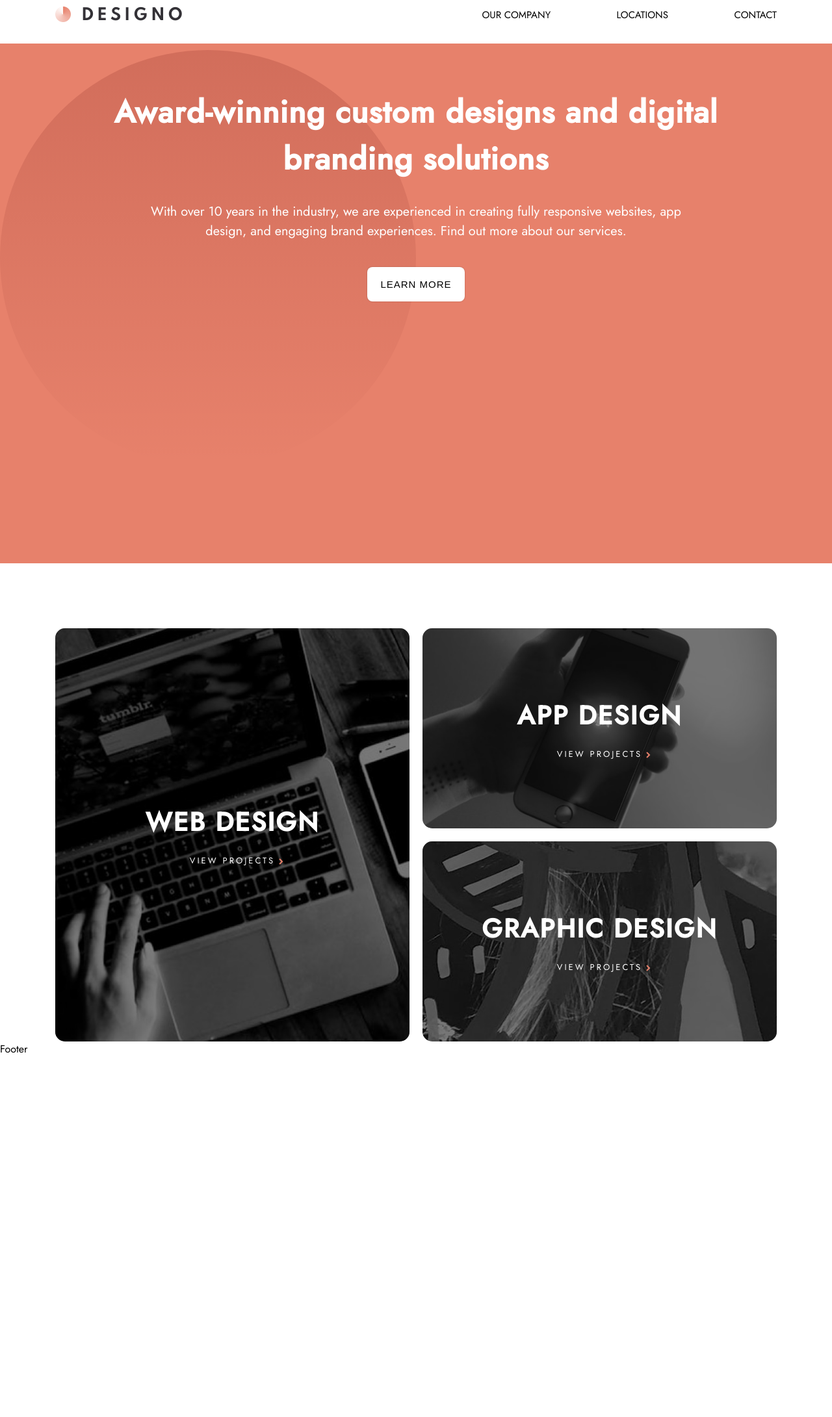
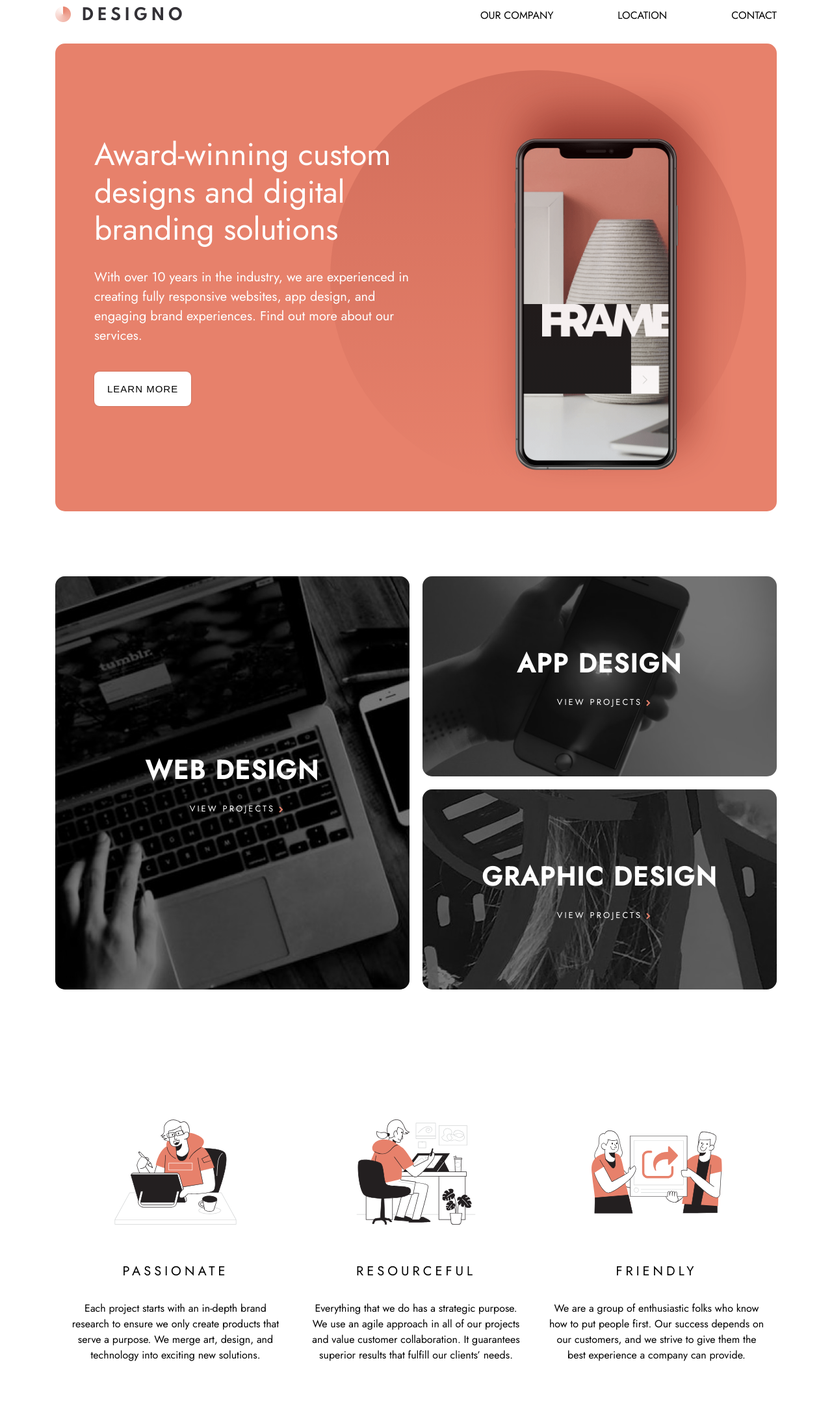
Before and after one commit to godwinopara/designo-site, a Gatsby site: page / in a window 1280 px wide. Shown: the part 20-2201 px from the top of the page at 65% size. Before the commit the page ends 1647 px from the top, so only its background shows below. Built offline with nearby package versions, Linux system fonts and the light colour scheme; Gatsby itself is replaced by a stand-in of ours.

Commit message:
finished displaying all company projects and styling for devices.. mobile tablet and desktop

```diff
--- /dev/null
+++ b/src/components/companyQuality.js
@@ -0,0 +1,45 @@
+import React from "react";
+import styled from "styled-components";
+
+const CompanyQuality = ({ imgSrc, heading, text }) => {
+  return (
+    <Quality>
+      <img src={imgSrc} alt="" />
+      <figcaption className="details">
+        <CompanyQualityHeading>{heading}</CompanyQualityHeading>
+        <p>{text}</p>
+      </figcaption>
+    </Quality>
+  );
+};
+
+export default CompanyQuality;
+
+const Quality = styled.figure`
+  margin: 8rem auto;
+
+  @media screen and (min-width: 768px) {
+    display: flex;
+    text-align: left;
+    img {
+      margin-right: 5rem;
+    }
+  }
+
+  @media screen and (min-width: 1024px) {
+    display: block;
+    text-align: center;
+    width: 30%;
+
+    img {
+      margin-right: 0;
+    }
+  }
+`;
+
+const CompanyQualityHeading = styled.h3`
+  font-weight: normal;
+  font-size: ${({ theme }) => theme.fontSize.normal};
+  letter-spacing: 5px;
+  margin: 3rem auto;
+`;
--- a/src/components/images.js
+++ b/src/components/images.js
@@ -20,7 +20,6 @@ export const allImages = {
     friendlyIllustration,
     passionateIllustration,
     resourcefulIllustration,
-    graphicDesignDesktopImg,
     appDesignDesktopImg,
     webDesignDesktopImg,
     graphicDesignDesktopImg,
--- a/src/components/layout.js
+++ b/src/components/layout.js
@@ -10,7 +10,7 @@ const theme = {
 
   fontSize: {
     extraLarge: "4.8rem",
-    large: "4rem",
+    large: "3.5rem",
     medium: "3rem",
     normal: "2rem",
     small: "1.6rem",
--- a/src/components/navbar.js
+++ b/src/components/navbar.js
@@ -21,9 +21,15 @@ const Navbar = () => {
         />
       </Link>
       <NavLink className={isNavOpen ? "active" : ""}>
-        <li>OUR COMPANY</li>
-        <li>LOCATIONS</li>
-        <li>CONTACT</li>
+        <li>
+          <LinkTag to="/about">OUR COMPANY</LinkTag>
+        </li>
+        <li>
+          <LinkTag to="/location">LOCATION</LinkTag>
+        </li>
+        <li>
+          <LinkTag to="/contact">CONTACT</LinkTag>
+        </li>
       </NavLink>
       <Hamburger onClick={handleIsNavOpen}>
         {!isNavOpen && (
@@ -61,6 +67,14 @@ const Hamburger = styled.div`
   }
 `;
 
+const LinkTag = styled(Link)`
+  text-decoration: none;
+  color: inherit;
+  :hover {
+    text-decoration: underline;
+  }
+`;
+
 const NavLink = styled.ul`
   display: none;
   position: fixed;
@@ -80,9 +94,18 @@ const NavLink = styled.ul`
       font-size: ${({ theme }) => theme.fontSize.verySmall};
       font-weight: 400;
     }
+    li:hover {
+      text-decoration: underline;
+    }
 
     &.active {
       display: none;
     }
   }
+
+  @media screen and (min-width: 1024px) {
+    li {
+      font-size: ${({ theme }) => theme.fontSize.small};
+    }
+  }
 `;
--- a/src/pages/index.js
+++ b/src/pages/index.js
@@ -4,20 +4,24 @@ import Layout from "../components/layout";
 import styled from "styled-components";
 import Project from "../components/project";
 import { allImages } from "../components/images";
+import CompanyQuality from "../components/companyQuality";
+import { StaticImage } from "gatsby-plugin-image";
 
 const HomePage = () => {
   return (
     <Layout>
-      <HeaderHero>
+      <HeaderHero className="container">
+        <HeaderContainer>
           <HeaderHeading>
             Award-winning custom designs and digital branding solutions
           </HeaderHeading>
           <Headertext>
             With over 10 years in the industry, we are experienced in creating
-          fully responsive websites, app design, and engaging brand experiences.
-          Find out more about our services.
+            fully responsive websites, app design, and engaging brand
+            experiences. Find out more about our services.
           </Headertext>
           <Button text="LEARN MORE" />
+        </HeaderContainer>
       </HeaderHero>
       <main>
         <Projects className="container">
@@ -43,6 +47,36 @@ const HomePage = () => {
             mobileImage={allImages.homepageImages.graphicDesignMobileImg}
           />
         </Projects>
+        <CompanyQualities className="company-qualities container">
+          <CompanyQuality
+            imgSrc={allImages.homepageImages.passionateIllustration}
+            heading="PASSIONATE"
+            text="
+             Each project starts with an in-depth brand research to ensure we
+             only create products that serve a purpose. We merge art, design,
+             and technology into exciting new solutions.
+              "
+          />
+          <CompanyQuality
+            imgSrc={allImages.homepageImages.resourcefulIllustration}
+            heading="RESOURCEFUL"
+            text="
+            Everything that we do has a strategic purpose. We use an agile
+            approach in all of our projects and value customer
+            collaboration. It guarantees superior results that fulfill our
+            clients’ needs.
+            "
+          />
+          <CompanyQuality
+            imgSrc={allImages.homepageImages.friendlyIllustration}
+            heading="FRIENDLY"
+            text="
+            We are a group of enthusiastic folks who know how to put people
+            first. Our success depends on our customers, and we strive to give
+            them the best experience a company can provide.
+            "
+          />
+        </CompanyQualities>
       </main>
     </Layout>
   );
@@ -59,8 +93,7 @@ const HeaderHero = styled.header`
   color: white;
   min-height: 100vh;
   position: relative;
-  padding: 1rem;
-  text-align: center;
+  width: 100%;
 
   ::before {
     background-image: url(${allImages.homepageImages.heroBackgroundPattern});
@@ -74,20 +107,63 @@ const HeaderHero = styled.header`
 
   @media screen and (min-width: 768px) {
     background-size: 85%;
-    background-position: 50% 650%;
+    background-position: 50% 630%;
+    border-radius: 15px;
+    padding: 0 1rem;
+    width: 90%;
+    min-height: 90vh;
+
+    ::before {
+      background-position: 150% 50%;
+    }
+  }
+
+  @media screen and (min-width: 1024px) {
+    align-items: center;
+    background-position: 100% 5%;
+    background-size: 50%;
+    display: flex;
+    min-height: 90vh;
+    text-align: left;
+
+    ::before {
+      background-position: 90% 50%;
+    }
+  }
+`;
+
+const HeaderContainer = styled.div`
+  padding: 1rem;
+  text-align: center;
+
+  @media screen and (min-width: 1024px) {
+    margin-right: auto;
+    padding: 0;
+    padding-left: 5rem;
+    text-align: left;
+    width: 50%;
+    display: flex;
+    align-items: flex-start;
+    flex-direction: column;
   }
 `;
 
 const HeaderHeading = styled.h1`
-  font-size: ${({ theme }) => theme.fontSize.medium};
-  letter-spacing: 1px;
-  margin: 6rem auto 3rem;
+  font-size: ${({ theme }) => theme.fontSize.large};
+  font-weight: normal;
+  margin: 5rem auto 3rem;
+  line-height: 1.2;
   position: relative;
   z-index: 10;
 
   @media screen and (min-width: 768px) {
     font-size: ${({ theme }) => theme.fontSize.extraLarge};
     width: 85%;
+  }
+
+  @media screen and (min-width: 1024px) {
+    width: 100%;
+    margin-top: 0;
   }
 `;
 
@@ -96,9 +172,13 @@ const Headertext = styled.p`
   z-index: 10;
 
   @media screen and (min-width: 768px) {
-    width: 70%;
+    width: 85%;
     margin: auto auto 2rem;
     font-size: ${({ theme }) => theme.fontSize.normal};
+  }
+
+  @media screen and (min-width: 1024px) {
+    width: 100%;
   }
 `;
 
@@ -115,3 +195,14 @@ const Projects = styled.section`
     }
   }
 `;
+
+const CompanyQualities = styled.section`
+  margin-top: 10rem;
+  text-align: center;
+
+  @media screen and (min-width: 1024px) {
+    display: flex;
+    justify-content: space-between;
+    align-items: center;
+  }
+`;
```
Lines whose indentation alone changed are shown as unchanged.
